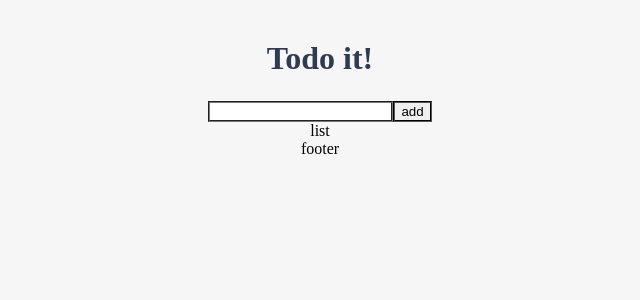
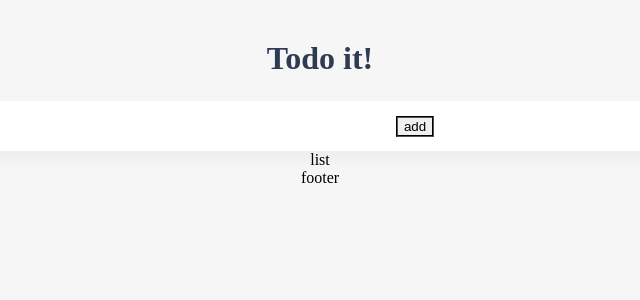
Before and after one commit to aamoos/vue-todo, a Vue app: page / in a window 1280 px wide. Shown: the top 300 px of the page, without its empty margins (320-960 px from the left). Built offline with nearby package versions, Linux system fonts and the light colour scheme.

Commit message:
TodoInput 컴포넌트 코드 정리 및 UI 스타일링

```diff
--- a/src/components/TodoInput.vue
+++ b/src/components/TodoInput.vue
@@ -1,7 +1,10 @@
 <template>
-  <div>
-    <input type="text" v-model="newTodoItem">
+  <div class="inputBox shadow">
+    <input type="text" v-model="newTodoItem" v-on:keyup.enter="addTodo">
     <button v-on:click="addTodo">add</button>
+    <span class="addContainer" v-on:click="addTodo">
+      <i class="fas fa-plus addBtn"></i>
+    </span>
   </div>
 </template>
 
@@ -16,12 +19,38 @@
     addTodo: function(){
       console.log(this.newTodoItem);
       localStorage.setItem(this.newTodoItem, this.newTodoItem);
+      this.clearInput();
+    },
+    clearInput: function(){
       this.newTodoItem = '';
     }
   }
 }
 </script>
 
-<style>
-
+<style scoped>
+input:focus {
+  outline: none;
+}
+.inputBox {
+  background: white;
+  height: 50px;
+  line-height: 50px;
+  border-radius: 5px;
+}
+.inputBox input {
+  border-style: none;
+  font-size: 0.9rem;
+}
+.addContainer {
+  float: right;
+  background: linear-gradient(to right, #6478FB, #8763FB);
+  display:block;
+  width: 3rem;
+  border-radius: 0 5px 5px 0;
+}
+.addBtn {
+  color: white;
+  vertical-align: middle;
+}
 </style>
```
